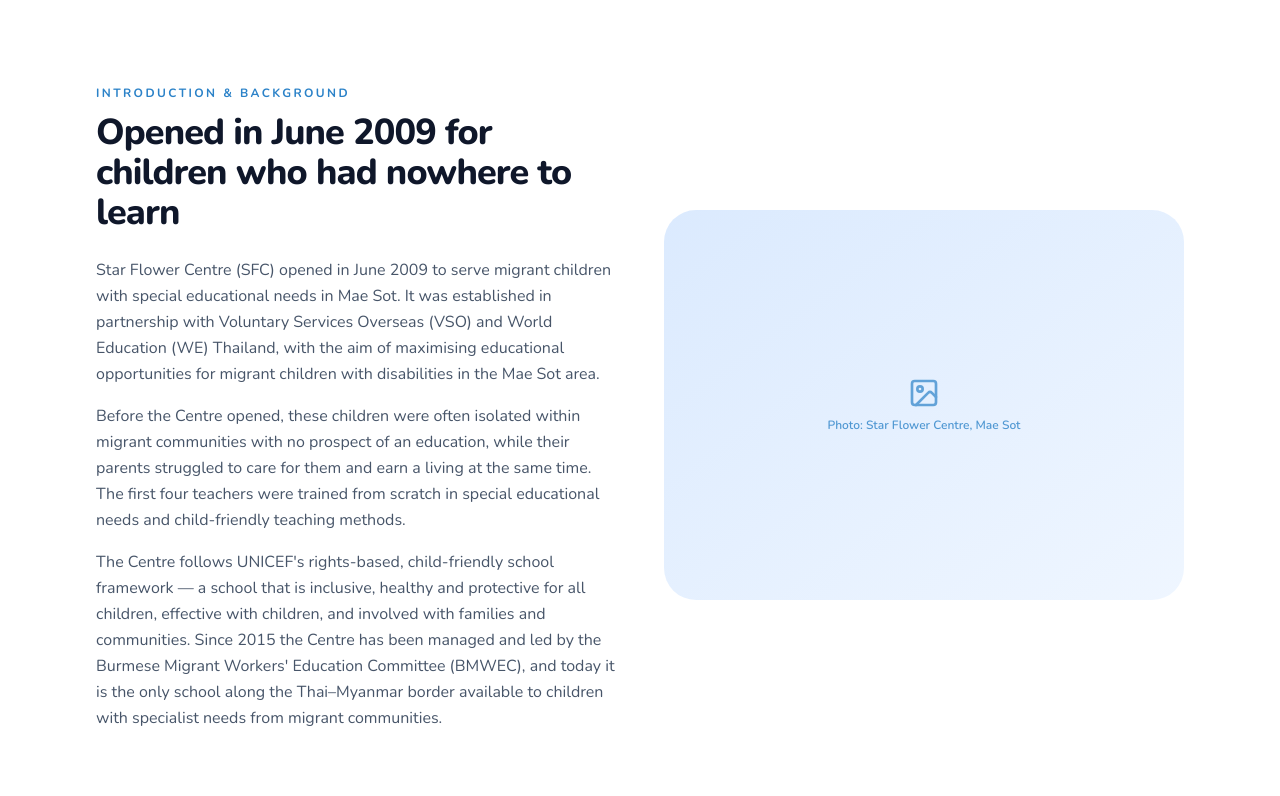
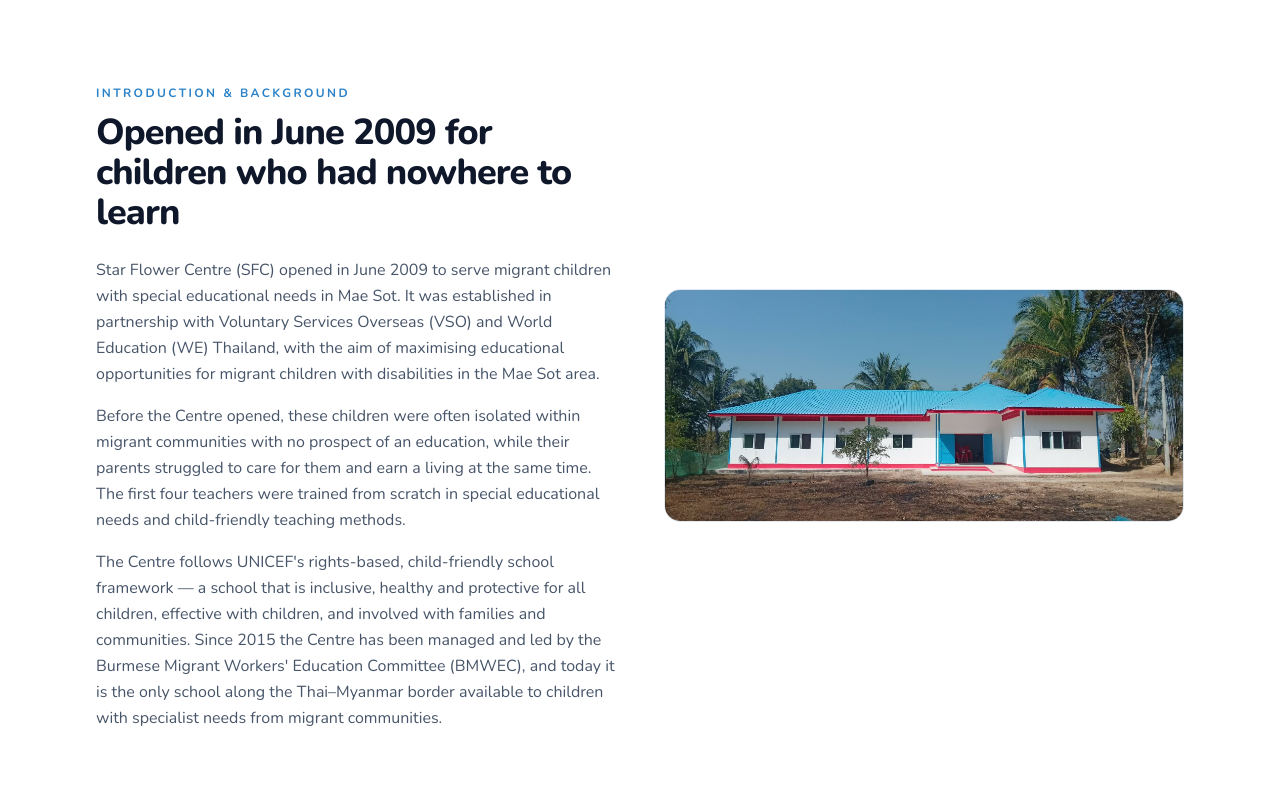
Before and after one commit to johnaungkhant/star-flower-center-website, a Next.js app: page /about in a window 1280 px wide. Shown: the part 479-1275 px from the top of the page. Built offline with nearby package versions, Linux system fonts and the light colour scheme.

Commit message:
added school building

```diff
--- a/src/app/about/page.tsx
+++ b/src/app/about/page.tsx
@@ -213,10 +213,12 @@
             </div>
           </Reveal>
           <Reveal delay={0.1}>
-            <ImagePlaceholder
-              label="Photo: Star Flower Centre, Mae Sot"
-              tint="blue"
-              className="aspect-[4/3] w-full rounded-[2rem]"
+            <Image
+              src="/sbi.jpg"
+              alt="The Star Flower Centre building in Mae Sot, Thailand"
+              width={600}
+              height={400}
+              className="rounded-2xl border border-slate-200 bg-white object-cover"
             />
           </Reveal>
         </div>
```
